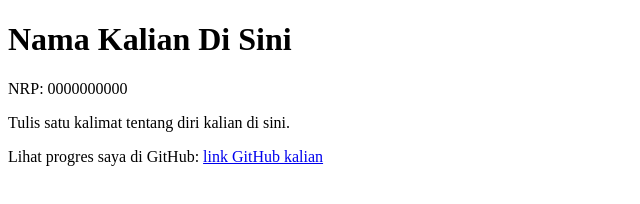
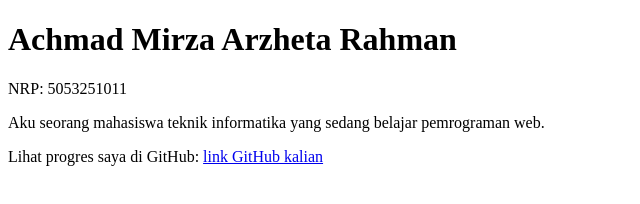
Before and after one commit to webdev-if-its/pweb-5053251011, a website: page m00/index.html in a window 1280 px wide. Shown: the whole page, without its empty margins (0-640 px from the left). Drawn offline with Linux system fonts and the light colour scheme.

Commit message:
M00 Assignment Submission

```diff
--- a/m00/index.html
+++ b/m00/index.html
@@ -3,14 +3,14 @@
 <head>
   <meta charset="utf-8">
   <meta name="viewport" content="width=device-width, initial-scale=1">
-  <title>Untitled</title>
+  <title>Profil Saya</title>
 </head>
 <body>
 
-  <h1 id="nama">Nama Kalian Di Sini</h1>
-  <p id="nrp">NRP: 0000000000</p>
-  <p id="bio">Tulis satu kalimat tentang diri kalian di sini.</p>
-  <p>Lihat progres saya di GitHub: <a id="github" href="#">link GitHub kalian</a></p>
+  <h1 id="nama">Achmad Mirza Arzheta Rahman</h1>
+  <p id="nrp">NRP: 5053251011</p>
+  <p id="bio">Aku seorang mahasiswa teknik informatika yang sedang belajar pemrograman web.</p>
+  <p>Lihat progres saya di GitHub: <a id="github" href="https://github.com/erjeth">link GitHub kalian</a></p>
 
 </body>
 </html>
```
